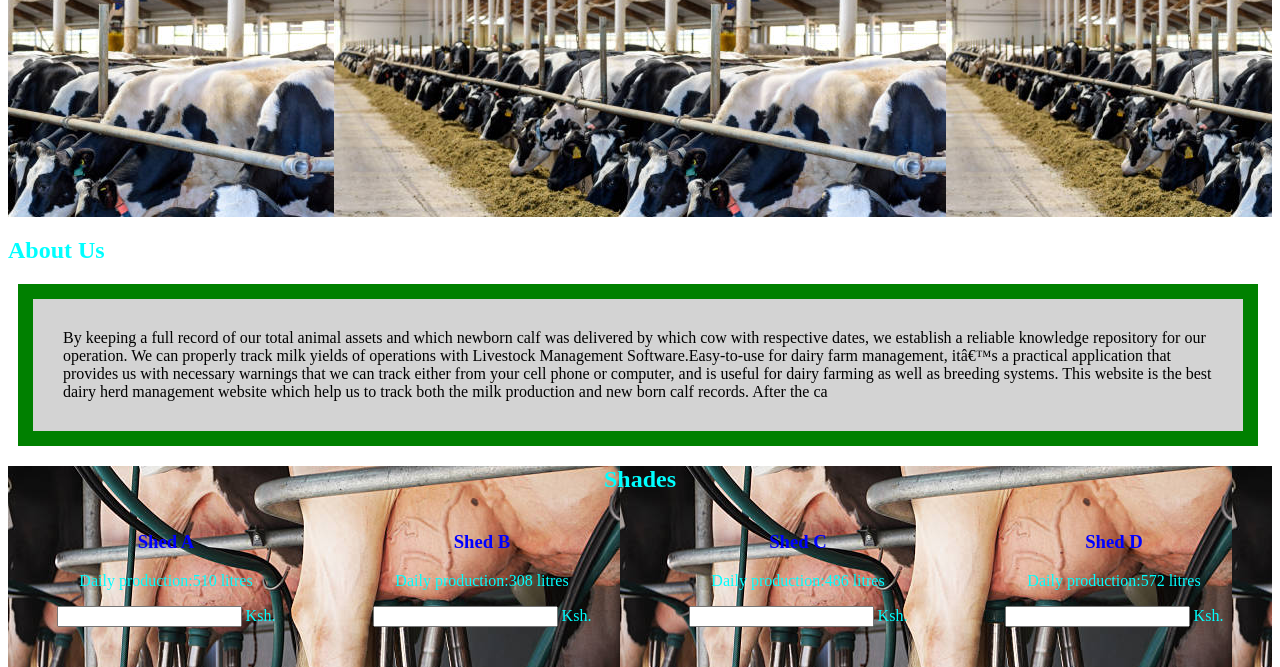
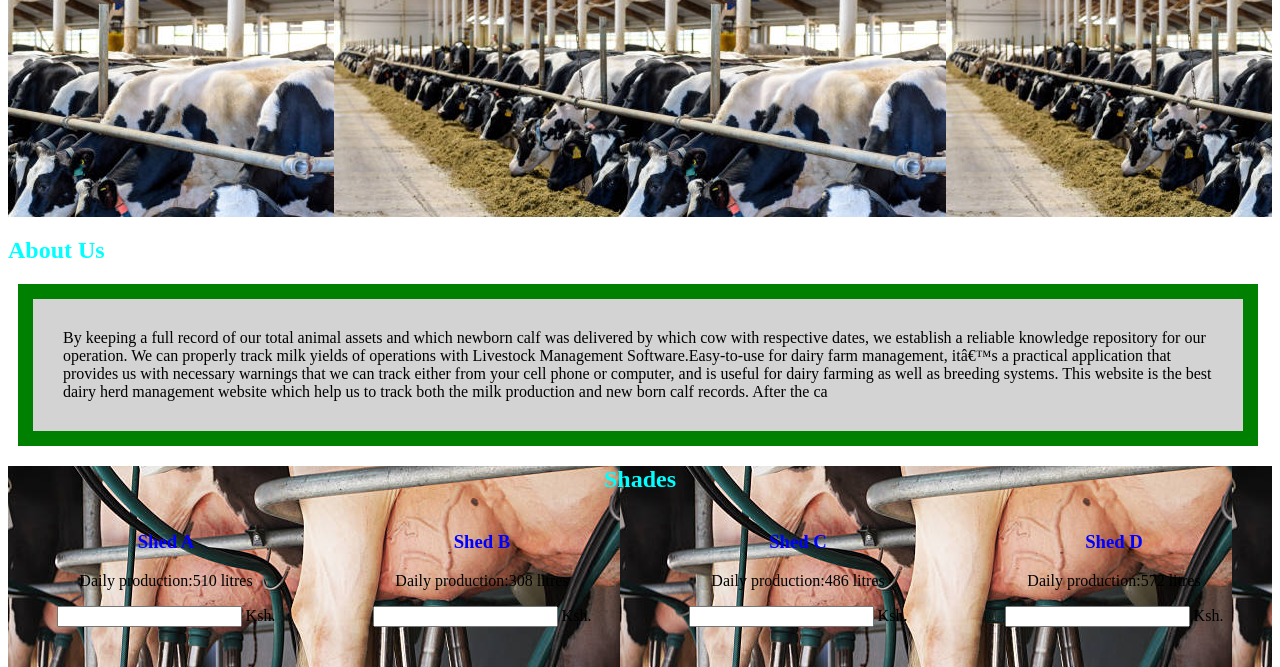
Before and after one commit to vinowiye/Dairy_Farm_Business, a plain HTML site: page index.html in a window 1280 px wide. Shown: the part 133-800 px from the top of the page. Drawn offline with Linux system fonts and the light colour scheme.

Commit message:
changing of font color in shades color

```diff
--- a/index.css
+++ b/index.css
@@ -34,14 +34,15 @@ h3{
 /*shades section*/
 .shades{
     background-image: url("photos/shades.jpg");
-    color:aqua;
+    color:black;
     text-align: center;
 }
 
 .shades>.column {
     float: left;
     width: 25%;
-    color: cyan;
+    color:black ;
+
 
   }
   .shades>.income{
```
